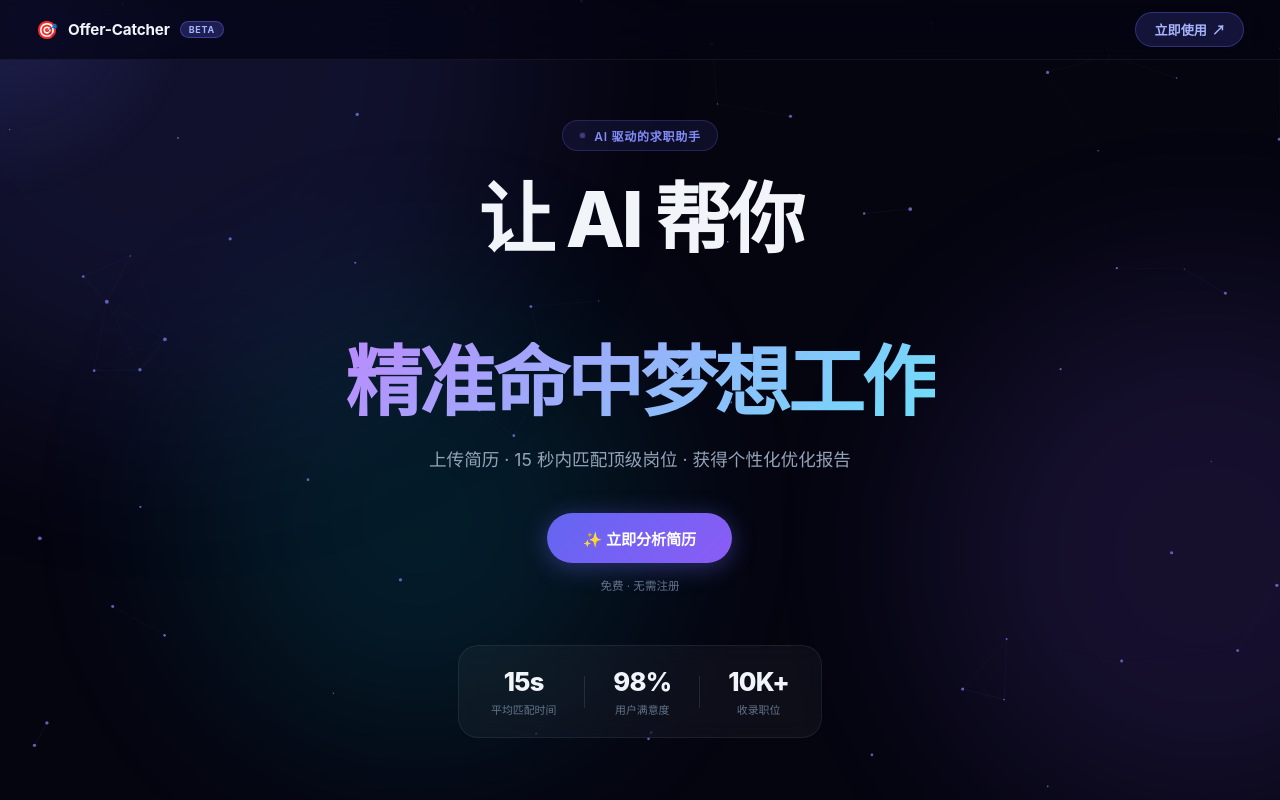
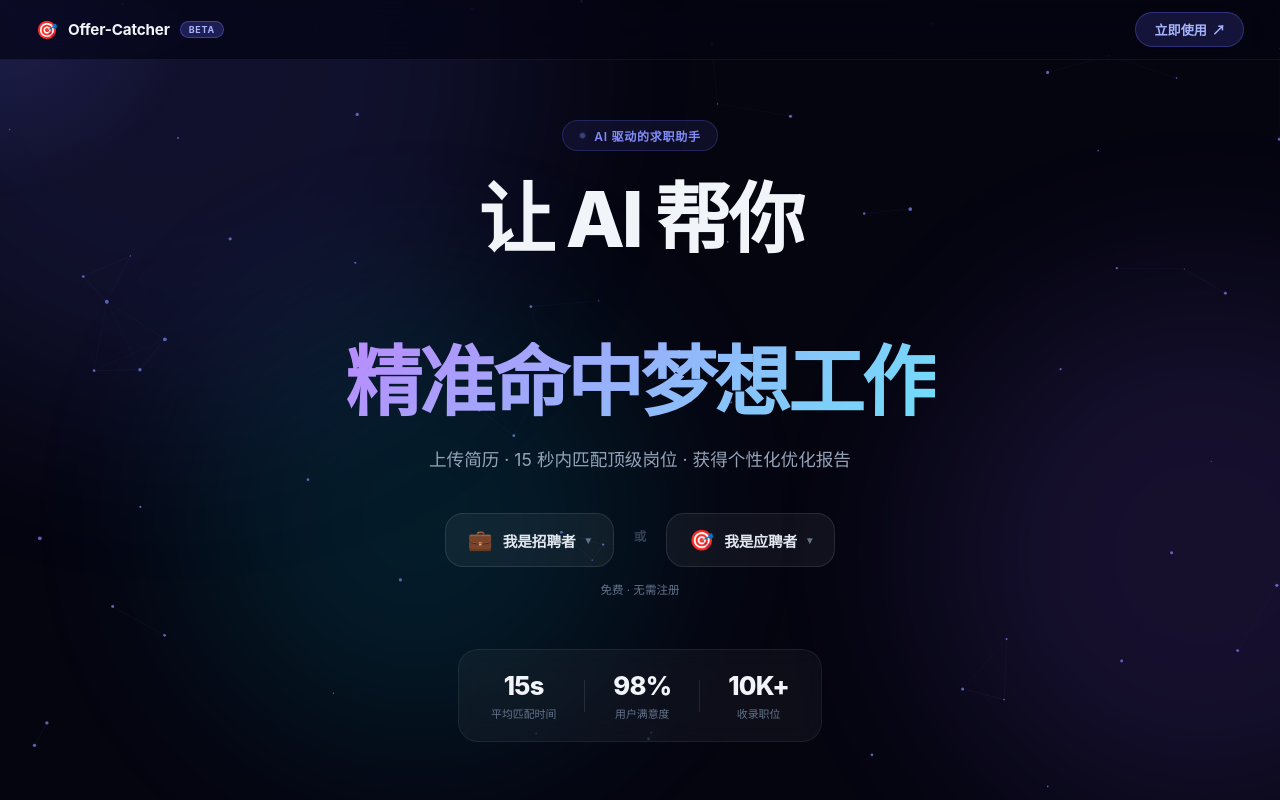
Before and after one commit to returnSGD/AI_HR_project, a Vue app in the folder frontend/: page / in a window 1280 px wide. Shown: the top 800 px of the page. Built offline with nearby package versions, Linux system fonts and the light colour scheme.

Commit message:
feat: 首页新增身份分流选择器，HR端直达批量简历筛选
将首页单一CTA按钮替换为"我是招聘者"与"我是应聘者"双身份选择器，鼠标悬停展开对应功能菜单，招聘者可一键进入批量简历筛选排序页面。

```diff
--- a/frontend/src/components/LandingPage.vue
+++ b/frontend/src/components/LandingPage.vue
@@ -46,13 +46,59 @@
           : 'Upload resume · match top roles in 15s · get a personalized AI report' }}
       </p>
 
-      <div class="hero-btns ai-in" style="--d:.42s">
-        <button class="cta-btn" @click="openModal">
-          <span>{{ locale === 'zh' ? '✨ 立即分析简历' : '✨ Analyze My Resume' }}</span>
-          <span class="cta-shine"></span>
-        </button>
-        <span class="cta-note">{{ locale === 'zh' ? '免费 · 无需注册' : 'Free · No sign-up' }}</span>
+      <div class="id-selector ai-in" :class="{ 'id-open': openId }" style="--d:.42s">
+        <div class="id-wrap" :class="{ open: openId === 'recruiter' }"
+          @mouseenter="clearTimer(); openId = 'recruiter'"
+          @mouseleave="startTimer">
+          <button class="id-btn">
+            <span class="id-ico">💼</span>
+            <span class="id-label">{{ locale === 'zh' ? '我是招聘者' : 'I am a Recruiter' }}</span>
+            <span class="id-arrow">▾</span>
+          </button>
+          <div class="id-menu">
+            <button class="id-sub" @click="chooseMode('batch')">
+              <span class="is-ico">📦</span>
+              <span class="is-text">
+                <strong>{{ locale === 'zh' ? '批量简历筛选排序' : 'Batch Resume Screening' }}</strong>
+                <small>{{ locale === 'zh' ? '上传多份简历，AI 智能排名' : 'Upload multiple resumes, AI ranks them' }}</small>
+              </span>
+              <span class="is-arr">→</span>
+            </button>
+          </div>
+        </div>
+
+        <span class="id-divider">{{ locale === 'zh' ? '或' : 'or' }}</span>
+
+        <div class="id-wrap" :class="{ open: openId === 'seeker' }"
+          @mouseenter="clearTimer(); openId = 'seeker'"
+          @mouseleave="startTimer">
+          <button class="id-btn">
+            <span class="id-ico">🎯</span>
+            <span class="id-label">{{ locale === 'zh' ? '我是应聘者' : 'I am a Job Seeker' }}</span>
+            <span class="id-arrow">▾</span>
+          </button>
+          <div class="id-menu">
+            <button class="id-sub" @click="chooseMode('jdmatch')">
+              <span class="is-ico">📋</span>
+              <span class="is-text">
+                <strong>{{ locale === 'zh' ? '岗位JD精准匹配' : 'JD Precision Match' }}</strong>
+                <small>{{ locale === 'zh' ? '粘贴意向JD，精准评估匹配度' : 'Paste a JD, evaluate your fit' }}</small>
+              </span>
+              <span class="is-arr">→</span>
+            </button>
+            <button class="id-sub" @click="chooseMode('seeker')">
+              <span class="is-ico">🤖</span>
+              <span class="is-text">
+                <strong>{{ locale === 'zh' ? 'AI智能推荐岗位' : 'AI Smart Job Recommendations' }}</strong>
+                <small>{{ locale === 'zh' ? '上传简历，AI 自动匹配最佳岗位' : 'Upload resume, AI finds best matches' }}</small>
+              </span>
+              <span class="is-arr">→</span>
+            </button>
+          </div>
+        </div>
       </div>
+
+      <span class="cta-note ai-in" style="--d:.50s">{{ locale === 'zh' ? '免费 · 无需注册' : 'Free · No sign-up' }}</span>
 
       <!-- 数据统计 -->
       <div class="stats ai-in" style="--d:.56s">
@@ -189,6 +235,12 @@ import { useI18n } from 'vue-i18n'
 
 const emit = defineEmits(['launch'])
 const { locale } = useI18n()
+
+// ── Identity selector ─────────────────────────────────────────
+const openId = ref(null)
+let closeTimer = null
+function clearTimer() { clearTimeout(closeTimer); closeTimer = null }
+function startTimer() { closeTimer = setTimeout(() => { openId.value = null }, 180) }
 
 // ── Intent modal ──────────────────────────────────────────────
 const showModal = ref(false)
@@ -509,7 +561,108 @@ onUnmounted(() => {
 }
 
 .hero-btns { display:flex; flex-direction:column; align-items:center; gap:14px; }
-.cta-note  { font-size:.72rem; color:#64748b; }
+.cta-note  { font-size:.72rem; color:#64748b; margin-top:14px; display:block; text-align:center; }
+
+/* ─── Identity Selector ─────────────────────────────────────── */
+.id-selector {
+  display: flex; align-items: flex-start; justify-content: center;
+  gap: 16px; flex-wrap: wrap;
+  padding-bottom: 0;
+  transition: padding-bottom .35s cubic-bezier(0.22,1,0.36,1);
+}
+.id-selector.id-open { padding-bottom: 150px; }
+.id-wrap {
+  position: relative;
+}
+.id-btn {
+  display: flex; align-items: center; gap: 10px;
+  background: rgba(255,255,255,.05);
+  border: 1px solid rgba(255,255,255,.1);
+  border-radius: 18px;
+  padding: 14px 22px;
+  font-size: .92rem; font-weight: 700; color: #e2e8f0;
+  cursor: pointer; font-family: inherit;
+  transition: all .4s cubic-bezier(0.22,1,0.36,1);
+  white-space: nowrap;
+}
+.id-btn:hover {
+  background: rgba(99,102,241,.14);
+  border-color: rgba(99,102,241,.35);
+  transform: translateY(-2px);
+  box-shadow: 0 8px 28px rgba(99,102,241,.2);
+}
+.id-ico { font-size: 1.25rem; }
+.id-label { letter-spacing: -.01em; }
+.id-arrow {
+  font-size: .65rem; color: #64748b;
+  transition: transform .35s cubic-bezier(0.22,1,0.36,1);
+}
+.id-wrap.open .id-arrow { transform: rotate(180deg); }
+.id-wrap.open .id-btn {
+  background: rgba(99,102,241,.14);
+  border-color: rgba(99,102,241,.35);
+  border-radius: 18px 18px 0 0;
+}
+.id-wrap.open { z-index: 200; }
+
+.id-menu {
+  position: absolute; top: 100%; left: 0; z-index: 100;
+  display: flex; flex-direction: column; gap: 4px;
+  padding: 8px;
+  background: rgba(10,10,30,.96);
+  border: 1px solid rgba(99,102,241,.3);
+  border-top: none;
+  border-radius: 0 0 16px 16px;
+  backdrop-filter: blur(24px);
+  -webkit-backdrop-filter: blur(24px);
+  box-shadow: 0 12px 40px rgba(0,0,0,.5);
+  opacity: 0; visibility: hidden;
+  transform: translateY(-8px);
+  transition: all .3s cubic-bezier(0.22,1,0.36,1);
+  pointer-events: none;
+}
+.id-wrap.open .id-menu {
+  opacity: 1; visibility: visible;
+  transform: translateY(0);
+  pointer-events: auto;
+}
+
+.id-sub {
+  display: flex; align-items: center; gap: 10px;
+  background: transparent;
+  border: 1px solid transparent;
+  border-radius: 12px;
+  padding: 12px 14px;
+  cursor: pointer; font-family: inherit; text-align: left;
+  transition: all .3s cubic-bezier(0.22,1,0.36,1);
+  white-space: normal; min-width: 240px;
+}
+.id-sub:hover {
+  background: rgba(99,102,241,.12);
+  border-color: rgba(99,102,241,.25);
+  transform: translateX(2px);
+}
+.is-ico { font-size: 1.15rem; flex-shrink: 0; width: 28px; text-align: center; }
+.is-text { flex: 1; display: flex; flex-direction: column; gap: 1px; }
+.is-text strong { font-size: .82rem; font-weight: 600; color: #f1f5f9; }
+.is-text small  { font-size: .68rem; color: #64748b; }
+.is-arr {
+  color: #475569; font-size: .75rem; flex-shrink: 0;
+  transition: transform .25s, color .25s;
+}
+.id-sub:hover .is-arr { color: #818cf8; transform: translateX(3px); }
+
+.id-divider {
+  font-size: .78rem; color: #334155; font-weight: 600;
+  padding: 14px 4px; display: flex; align-items: center;
+}
+
+@media (max-width: 640px) {
+  .id-selector { flex-direction: column; align-items: center; gap: 10px; }
+  .id-divider { padding: 2px 0; }
+  .id-menu { left: 50%; transform: translate(-50%, -8px); min-width: 260px; }
+  .id-wrap.open .id-menu { transform: translate(-50%, 0); }
+}
 
 /* CTA Button */
 .cta-btn {
@@ -537,6 +690,7 @@ onUnmounted(() => {
 
 /* Stats */
 .stats {
+  position: relative; z-index: 0;
   display:flex; align-items:center; gap:28px;
   margin-top: 52px;
   padding: 20px 32px;
```
